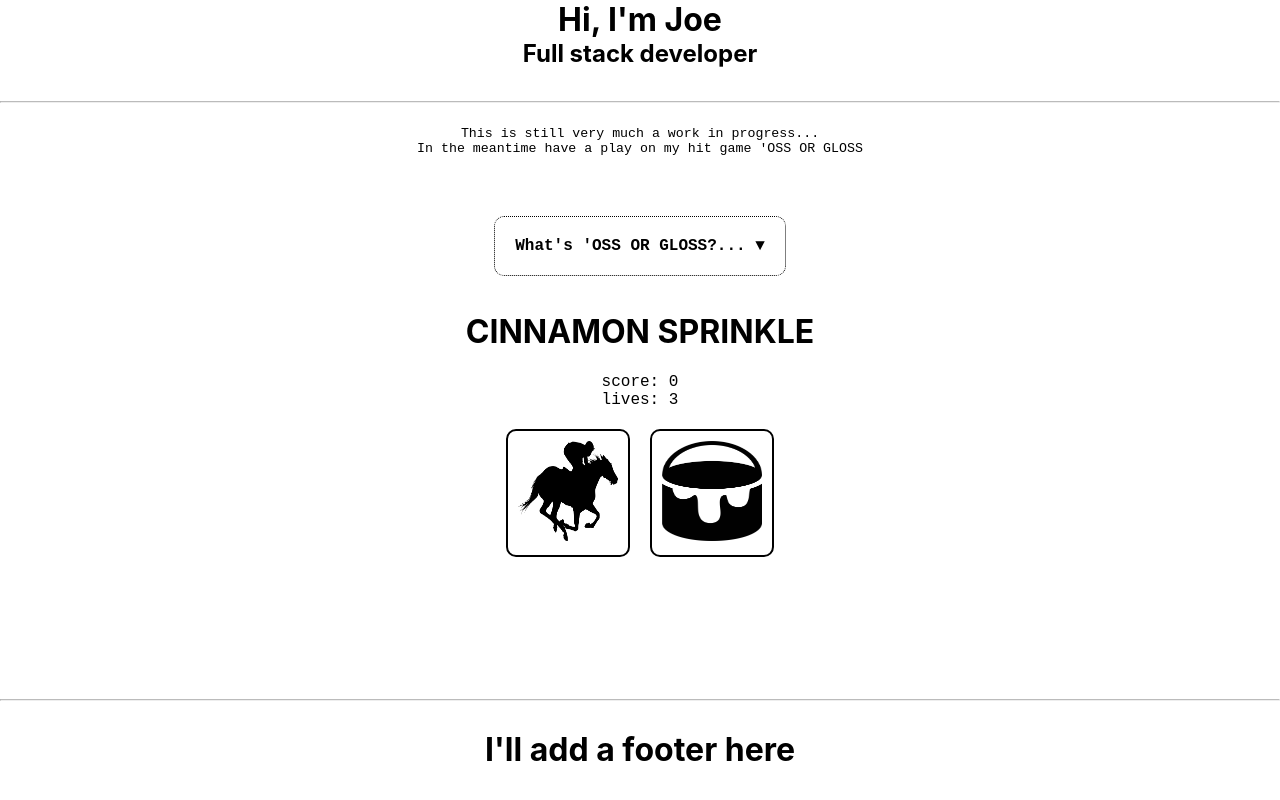
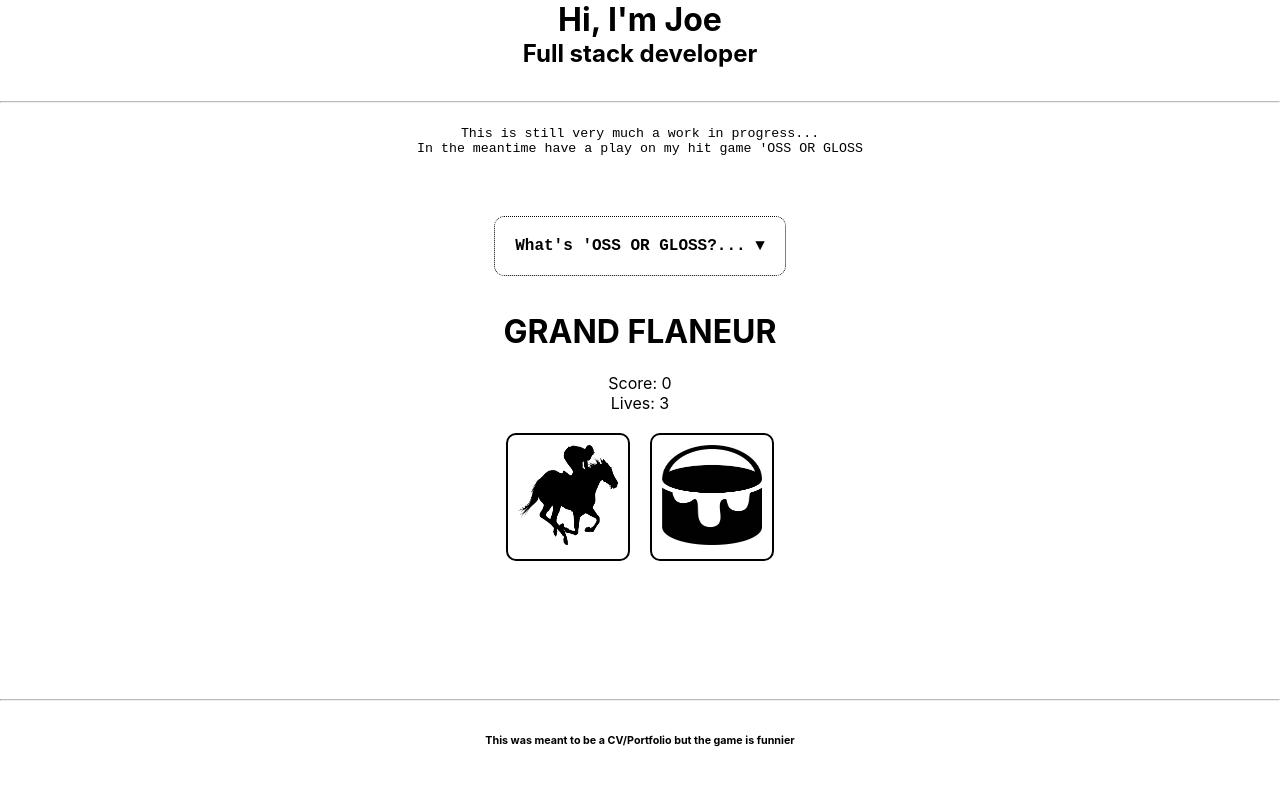
Before and after one commit to millsjoe/millsjoe.github.io, a Next.js app: page / in a window 1280 px wide. Built offline with nearby package versions, Linux system fonts and the light colour scheme; some icons are missing.

Commit message:
fix render issue

```diff
--- a/src/components/contents/ossOrGloss/index.tsx
+++ b/src/components/contents/ossOrGloss/index.tsx
@@ -1,14 +1,16 @@
 import React from "react";
 import { IDisplayed, getRandomOssOrGloss } from "./helpers";
 import styles from "./styles.module.css";
-import oss from "../../../assets/oss.png"
-import gloss from "../../../assets/gloss.png"
+import oss from "../../../assets/oss.png";
+import gloss from "../../../assets/gloss.png";
 import Image from "next/image";
 
 export const OssOrGloss = () => {
-    const [displayed, setDisplayed] = React.useState(getRandomOssOrGloss());
+    const [displayed, setDisplayed] = React.useState<IDisplayed | null>(null);
+
     const [score, setScore] = React.useState(0);
     const [lives, setLives] = React.useState(3);
+
 
     const onPress = ({ type }: Partial<IDisplayed>, selection: string) => {
         if (type === selection) {
@@ -24,21 +26,33 @@ export const OssOrGloss = () => {
         setDisplayed(getRandomOssOrGloss());
     };
 
+    React.useEffect(() => {
+        setDisplayed(getRandomOssOrGloss()); // set choice on mount
+    }, []);
+
     return (
         <div className={styles.ossOrGloss}>
-            <h1 className={styles.displayed}>{displayed.name}</h1>
+            <h1 className={styles.displayed}>{displayed?.name || ""}</h1>
             <div className={styles.scores}>
-                <p>score: {score}</p>
-                <p>lives: {lives}</p>
+                <div>Score: {score}</div>
+                <div>Lives: {lives}</div>
             </div>
             <div className={styles.choices}>
                 <div className={styles.makeShiftButton}>
-
-                <Image  height={100} width={100} src={oss} onClick={() => onPress(displayed, "Horse")} />
+                    <Image
+                        height={100}
+                        width={100}
+                        src={oss}
+                        onClick={() => onPress(displayed!, "Horse")}
+                    />
                 </div>
                 <div className={styles.makeShiftButton}>
-
-                <Image  height={100} width={100} src={gloss} onClick={() => onPress(displayed, "Gloss")} />
+                    <Image
+                        height={100}
+                        width={100}
+                        src={gloss}
+                        onClick={() => onPress(displayed!, "Gloss")}
+                    />
                 </div>
             </div>
         </div>
--- a/src/components/footer/index.tsx
+++ b/src/components/footer/index.tsx
@@ -5,7 +5,7 @@ export const Footer = () => {
     return (
         <div className={styles.footer}>
             <hr className={globalStyles.divider} />
-            <h1>{"I'll add a footer here"}</h1>
+            <h6>{"This was meant to be a CV/Portfolio but the game is funnier"}</h6>
         </div>
     );
 };
```
Also changed, not shown: 1 other file (tests, documents, lock files or other folders).
